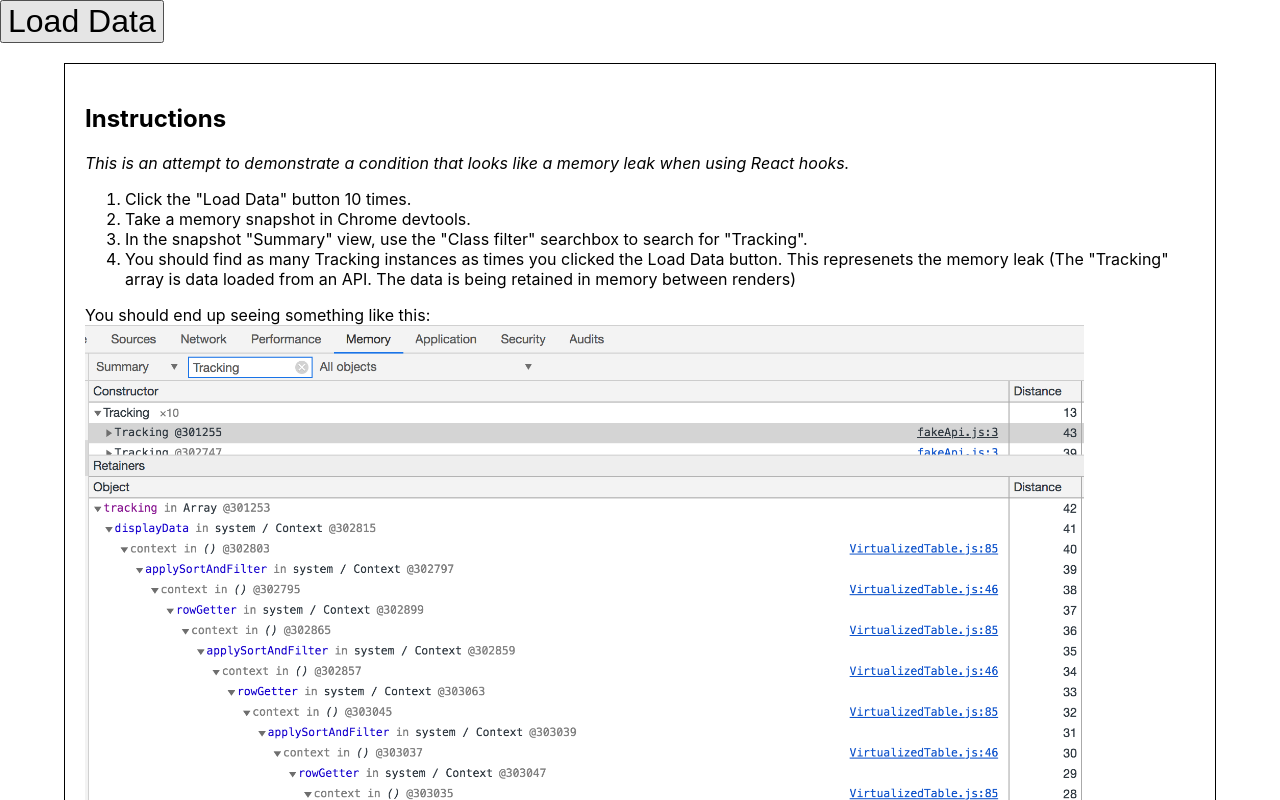
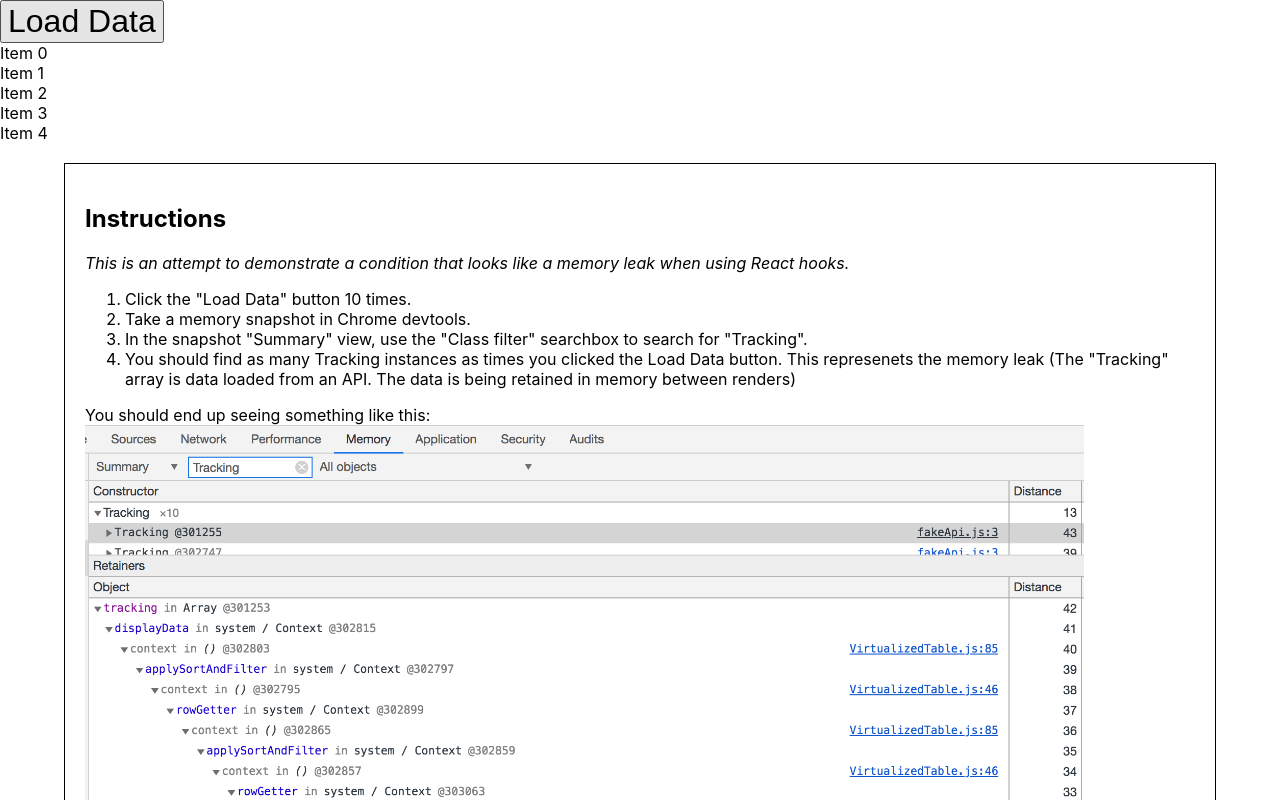
Before and after one commit to rally25rs/react-mem, a React (Create React App) app: page / in a window 1280 px wide. Both pictures are taken after a click on the button "Load Data". Shown: the top 800 px of the page. Built offline with nearby package versions, Linux system fonts and the light colour scheme.

Commit message:
simplified and added comments

```diff
--- a/src/VirtualizedTable.js
+++ b/src/VirtualizedTable.js
@@ -10,13 +10,13 @@ export default function VirtualizedTable(props) {
 
   const rowGetter = React.useCallback(
     ({index}) => {
-      return <div>{displayData[index]}</div>;
+      return displayData[index];
     },
     [displayData],
   );
 
   const applySortAndFilter = React.useCallback(async () => {
-    // removed for simplicity; sorting and filtering of the data array would have been done here.
+    // removed for simplicity; sorting and filtering of the data array would have been done here
     setDisplayData(data);
   }, [data]);
 
@@ -25,10 +25,17 @@ export default function VirtualizedTable(props) {
   }, [applySortAndFilter]);
 
   return (
+    // greatly simplified (you can look at git history to see what this was)
+    // this was originally using a react-virtualized table.
+    // https://github.com/bvaughn/react-virtualized/blob/master/docs/Table.md
+    // I eliminated the dependency and am using this `map()` instead.
+    // Normally react-virtualized calls `rowGetter({index})` so that is why I am
+    // calling rowGetter with an index instead of the actual array item.
     <>
-      {() => (
-        rowGetter(0)
-      )()}
+      {displayData.map((row, index) => {
+        const item = rowGetter({index});
+        return <div key={index}>{item.name}</div>;
+      })}
     </>
   );
 }
--- a/src/fakeApi.js
+++ b/src/fakeApi.js
@@ -5,7 +5,7 @@ class Tracking {}
 export async function load() {
   return new Promise(resolve => {
     const data = [];
-    for (let i = 0; i < 10; i++) {
+    for (let i = 0; i < 5; i++) {
       data.push({
         id: i,
         name: `Item ${i}`,
```
